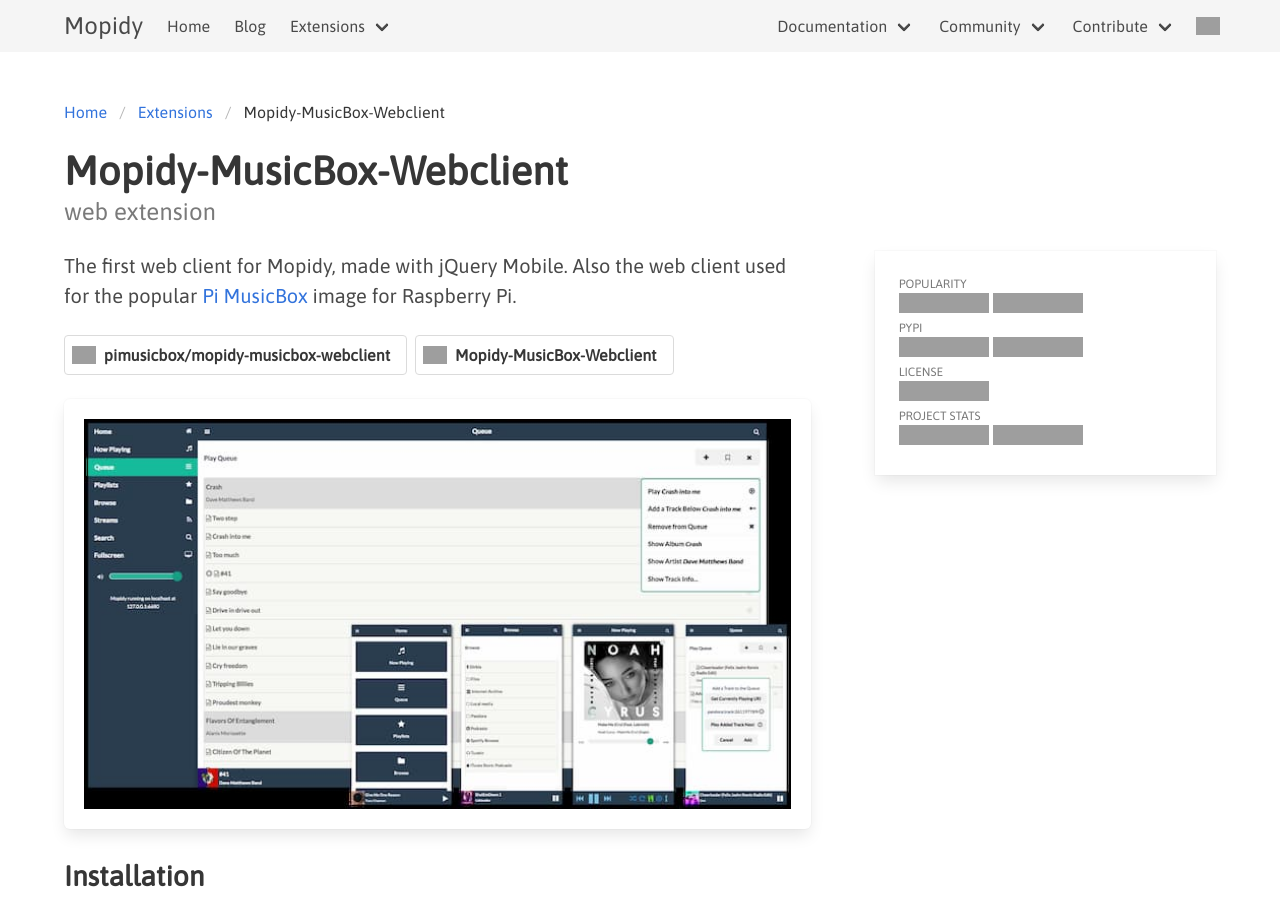
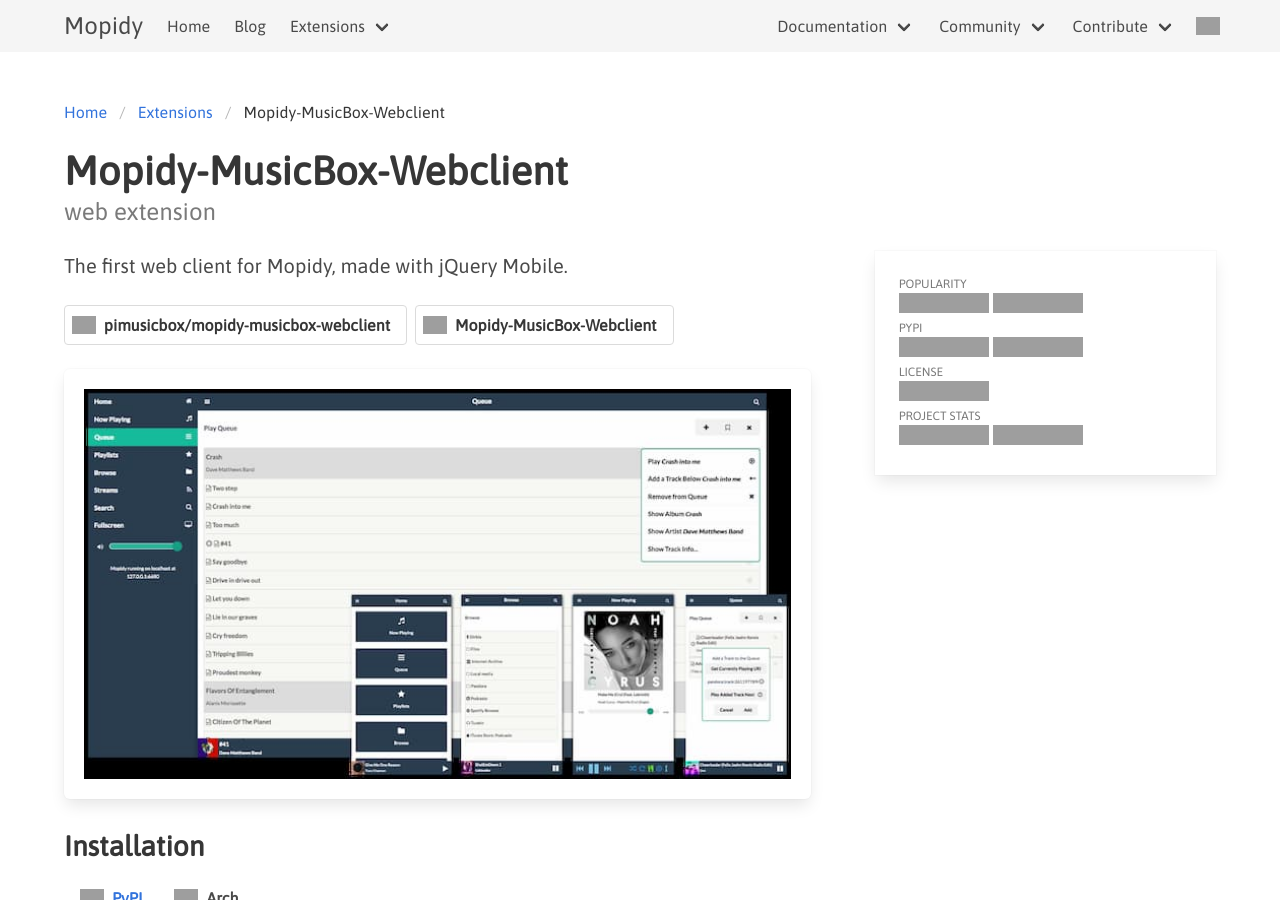
Before and after one commit to mopidy/website, a Jekyll site: the page built from _ext/musicbox-webclient.md, in a window 1280 px wide and 900 px high, cut to the strip 0-900 px from the top of the window. Built offline with Jekyll 4.4.1, drawn with Linux system fonts in a browser that asks for light colours; grey boxes are pictures that could not be loaded.

Commit message:
Remove reference to Pi MusicBox

```diff
--- a/_ext/musicbox-webclient.md
+++ b/_ext/musicbox-webclient.md
@@ -11,5 +11,3 @@
 ---
 
 The first web client for Mopidy, made with jQuery Mobile.
-Also the web client used for the popular
-[Pi MusicBox](https://www.pimusicbox.com/) image for Raspberry Pi.
```
